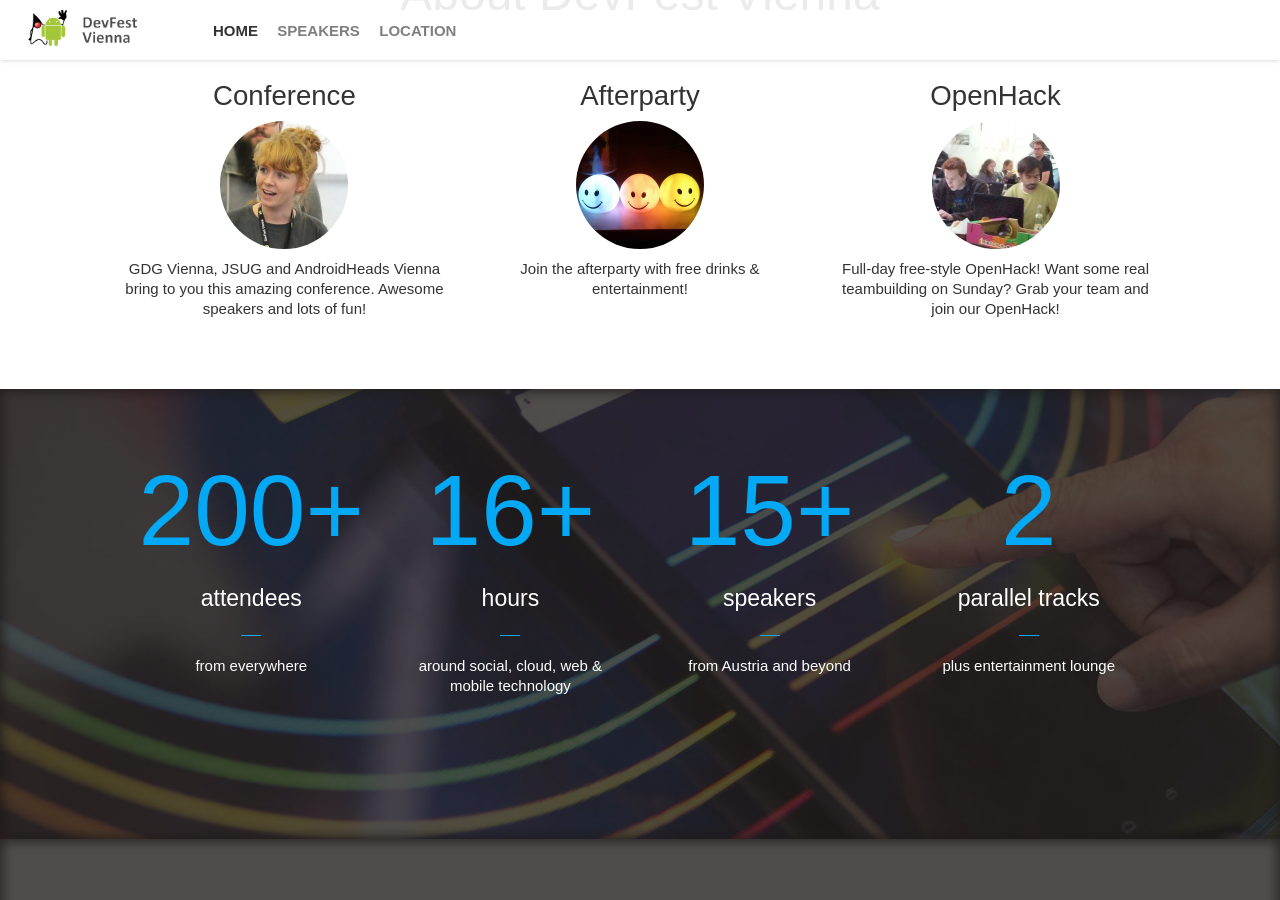
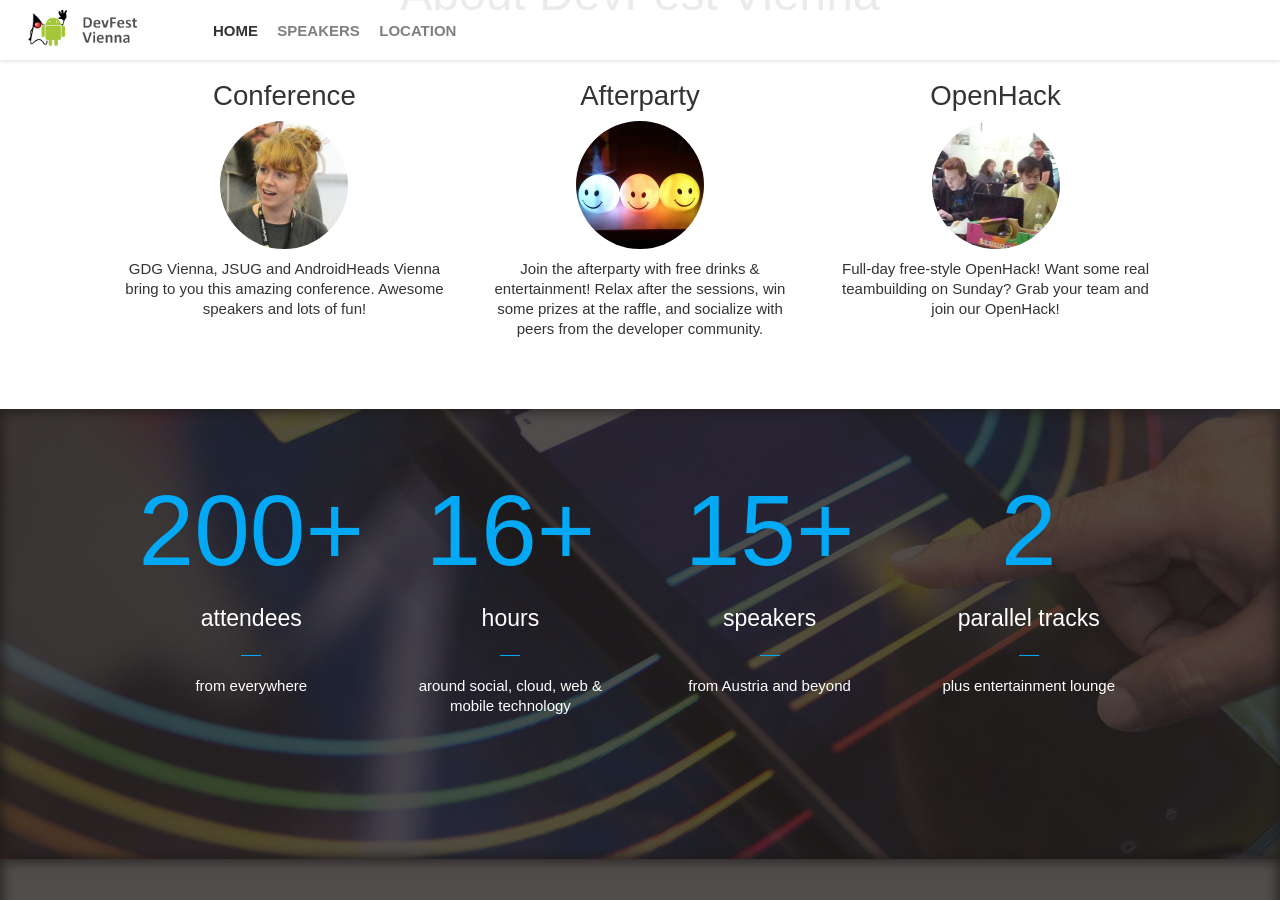
Before and after one commit to DevFestVienna/devfest-at-site, a Jekyll site: the page built from index.html, in a window 1280 px wide and 900 px high, scrolled down 1002 px. Built offline with Jekyll 4.4.1, drawn with Linux system fonts in a browser that asks for light colours; nearby versions of some CDN libraries; comment, search, counter and statistics services are not loaded.

Commit message:
updated text on afterparty

```diff
--- a/_includes/about.html
+++ b/_includes/about.html
@@ -15,7 +15,7 @@
                     <div class="animated hiding" data-animation="fadeInDown" data-delay="500">
                         <h5>Afterparty</h5>
                         <img class="img-circle" src="{{ site.baseurl }}/img/afterparty.jpg" height="128" width="128" alt="Afterparty">
-                        <p>Join the afterparty with free drinks &amp; entertainment!</p>
+                        <p>Join the afterparty with free drinks &amp; entertainment! Relax after the sessions, win some prizes at the raffle, and socialize with peers from the developer community.</p>
                     </div>
                 </div>
                 <div class="clearfix visible-xs"></div>
```
